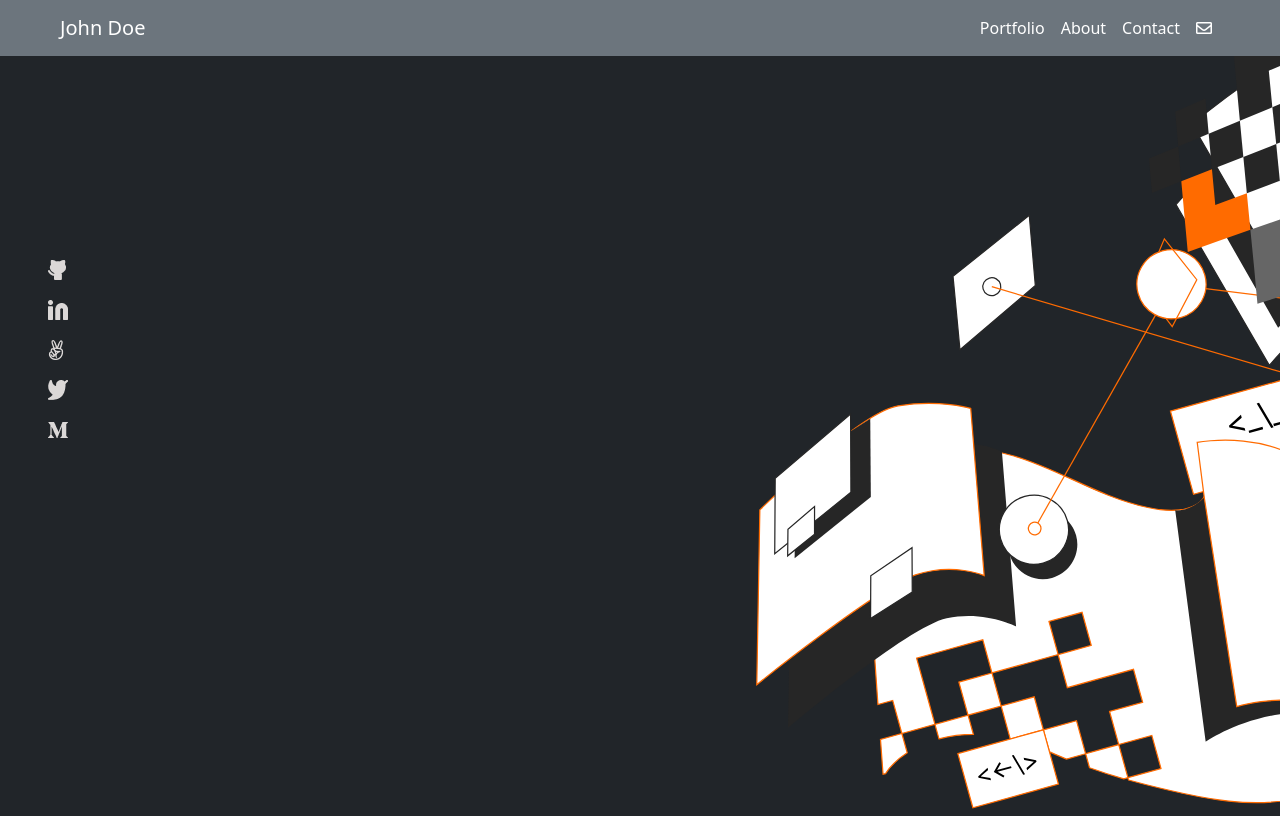
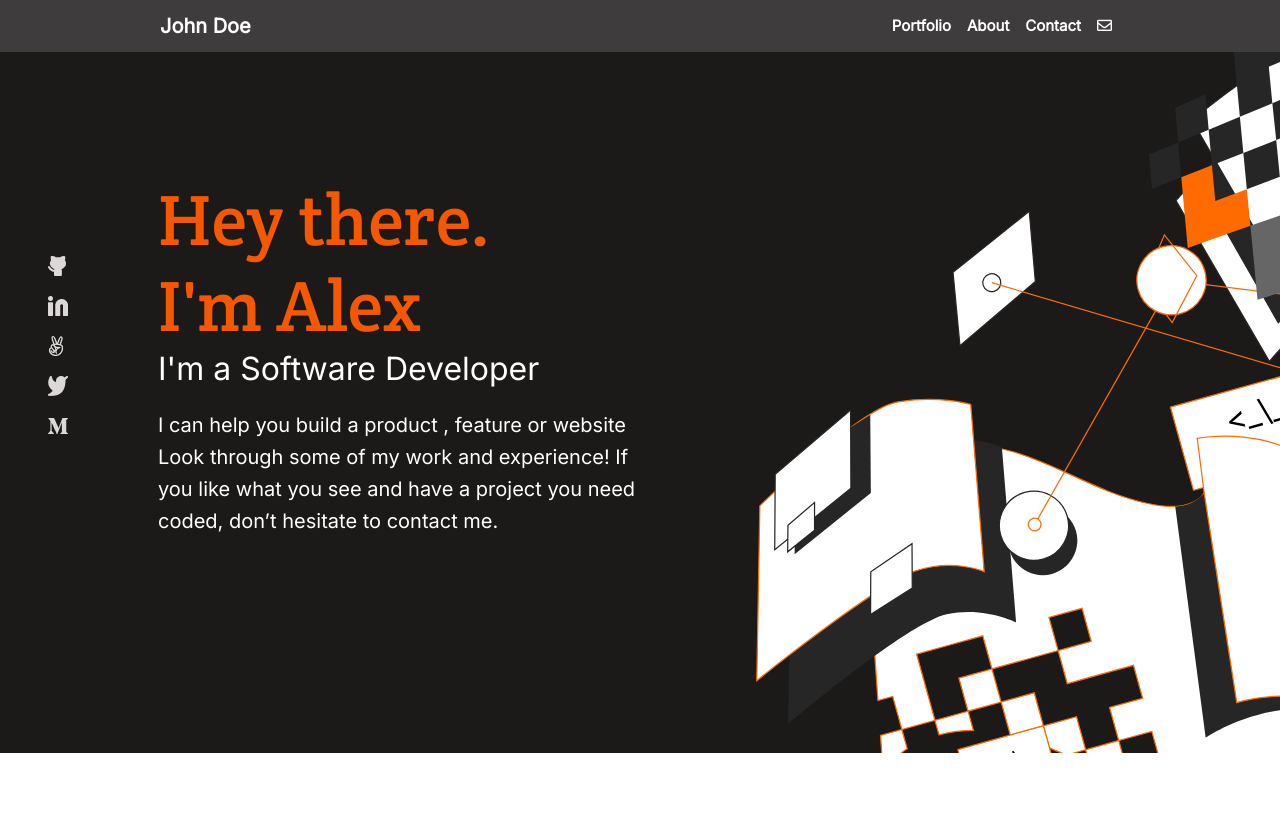
Before and after one commit to Kingjosh007/bootstrap-portfolio, a plain HTML site: page index.html in a window 1280 px wide. Drawn offline with nearby package versions, Linux system fonts and the light colour scheme.

Commit message:
add text description and styling

```diff
--- a/index.html
+++ b/index.html
@@ -1,27 +1,40 @@
 <!DOCTYPE html>
 <html lang="en">
+
 <head>
     <meta charset="UTF-8">
     <meta http-equiv="X-UA-Compatible" content="IE=edge">
     <meta name="viewport" content="width=device-width, initial-scale=1.0">
     <!-- Importing Bootstrap-->
-    <link href="https://cdn.jsdelivr.net/npm/bootstrap@5.0.2/dist/css/bootstrap.min.css" rel="stylesheet" integrity="sha384-EVSTQN3/azprG1Anm3QDgpJLIm9Nao0Yz1ztcQTwFspd3yD65VohhpuuCOmLASjC" crossorigin="anonymous">
-    <script src="https://cdn.jsdelivr.net/npm/bootstrap@5.0.2/dist/js/bootstrap.bundle.min.js" integrity="sha384-MrcW6ZMFYlzcLA8Nl+NtUVF0sA7MsXsP1UyJoMp4YLEuNSfAP+JcXn/tWtIaxVXM" crossorigin="anonymous"></script>
+    <link href="https://cdn.jsdelivr.net/npm/bootstrap@5.0.2/dist/css/bootstrap.min.css" rel="stylesheet"
+        integrity="sha384-EVSTQN3/azprG1Anm3QDgpJLIm9Nao0Yz1ztcQTwFspd3yD65VohhpuuCOmLASjC" crossorigin="anonymous">
+    <script src="https://cdn.jsdelivr.net/npm/bootstrap@5.0.2/dist/js/bootstrap.bundle.min.js"
+        integrity="sha384-MrcW6ZMFYlzcLA8Nl+NtUVF0sA7MsXsP1UyJoMp4YLEuNSfAP+JcXn/tWtIaxVXM"
+        crossorigin="anonymous"></script>
     <!-- Importing Font Awesome-->
-    <link rel="stylesheet" href="https://use.fontawesome.com/releases/v5.15.4/css/all.css" integrity="sha384-DyZ88mC6Up2uqS4h/KRgHuoeGwBcD4Ng9SiP4dIRy0EXTlnuz47vAwmeGwVChigm" crossorigin="anonymous">
+    <link rel="stylesheet" href="https://use.fontawesome.com/releases/v5.15.4/css/all.css"
+        integrity="sha384-DyZ88mC6Up2uqS4h/KRgHuoeGwBcD4Ng9SiP4dIRy0EXTlnuz47vAwmeGwVChigm" crossorigin="anonymous">
 
     <!-- Style.css -->
     <link rel="stylesheet" href="style.css">
+    <!-- Font importation -->
+    <link rel="preconnect" href="https://fonts.googleapis.com">
+    <link rel="preconnect" href="https://fonts.gstatic.com" crossorigin>
+    <link href="https://fonts.googleapis.com/css2?family=Crete+Round&display=swap" rel="stylesheet">
+    <link rel="preconnect" href="https://fonts.googleapis.com">
+    <link rel="preconnect" href="https://fonts.gstatic.com" crossorigin>
+    <link href="https://fonts.googleapis.com/css2?family=Inter&display=swap" rel="stylesheet">
 
     <title>Portfolio website using Bootstrap</title>
 </head>
+
 <body>
-    <nav class="navbar navbar-expand-lg px-5 bg-secondary">
+    <nav class="navbar navbar-expand-lg px-5">
         <div class="container-fluid">
             <a class="navbar-brand text-white" href="#">John Doe</a>
             <ul class="navbar-nav">
                 <li class="nav-item">
-                  <a class="nav-link text-white"  href="#">Portfolio</a>
+                    <a class="nav-link text-white" href="#">Portfolio</a>
                 </li>
                 <li class="nav-item">
                     <a class="nav-link text-white" href="#">About</a>
@@ -35,10 +48,10 @@
             </ul>
         </div>
     </nav>
-    <main class="main-section d-flex flex-row justify-content-start pl-5 bg-dark">
+    <main class="main-section d-flex flex-row justify-content-start pl-5">
 
         <div class="row text-white px-5">
-                <div class="icons-container col-md-4 d-flex flex-column gap-3">
+            <div class="icons-container col-md-1 d-flex flex-column gap-3">
                 <a href="https://github.com/Kingjosh007" target="_blank" rel="noreferrer noopener"><img
                         src="images/icons/github-logo.png" alt="Github logo leading to my profile"></a>
                 <a href="https://www.linkedin.com/in/king-josaphat-chewa-aa154011b" target="_blank"
@@ -52,9 +65,17 @@
                         src="images/icons/medium-logo.png" alt="Medium logo leading to my profile"></a>
             </div>
 
-                <div class="text-container col-md-8"></div>
+            <div class="text-container col-md-5">
+                <h1>Hey there.<br> I'm Alex</h1>
+                <p class="job_title">I'm a Software Developer</p>
+                <p class="description">I can help you build a product , feature or website Look through some of my work
+                    and experience! If
+                    you
+                    like what you see and have a project you need coded,
+                    don’t hesitate to contact me.</p>
             </div>
 
     </main>
 </body>
+
 </html>
--- a/style.css
+++ b/style.css
@@ -10,11 +10,70 @@ a {
   text-decoration: none;
 }
 
+nav {
+  background: #3e3c3c;
+}
+
+.navbar-brand {
+  padding-left: 100px;
+  font-family: "Inter";
+  font-style: normal;
+  font-weight: bold;
+  font-size: 20px;
+  line-height: 20px;
+}
+
+.nav-link {
+  font-family: "Inter";
+  font-style: normal;
+  font-weight: 600;
+  font-size: 15px;
+  line-height: 20px;
+}
+
+.navbar-nav {
+  padding-right: 100px;
+}
+
 .main-section {
-  padding-top: 200px;
-  min-height: 95vh;
+  padding-block: 200px;
+  height: auto;
   background-image: url("images/Illustration-header.svg");
   background-repeat: no-repeat;
   background-attachment: scroll;
   background-position: right top;
+  background-color: #1c1a19;
 }
+
+h1 {
+  color: #F55800;
+  font-weight: normal;
+  font-size: 72px;
+  width: 566px;
+  height: 160px;
+  font-family: "Crete Round";
+}
+
+.job_title {
+  font-family: "Inter";
+  font-style: normal;
+  font-weight: 500;
+  font-size: 32px;
+}
+
+.description {
+  font-family: "Inter";
+  font-style: normal;
+  font-weight: normal;
+  font-size: 20px;
+  line-height: 32px;
+}
+
+.icons-container {
+  width: 50px;
+}
+
+.text-container {
+  margin-left: 60px;
+  margin-top: -75px;
+}
```
Lines whose indentation alone changed are shown as unchanged.
